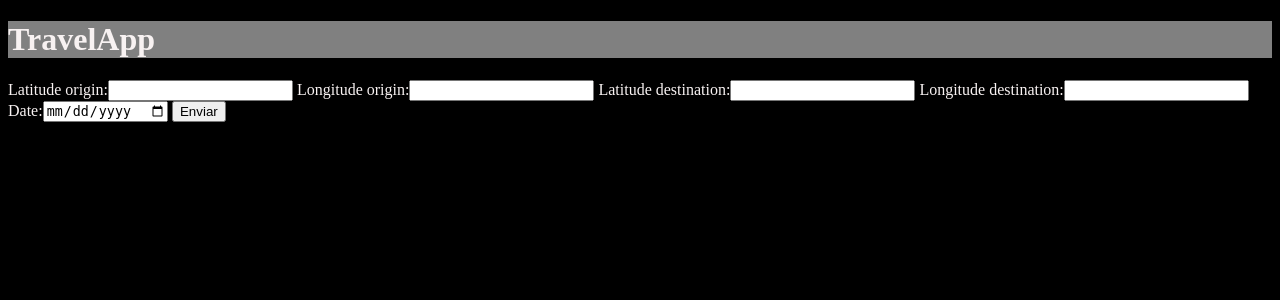
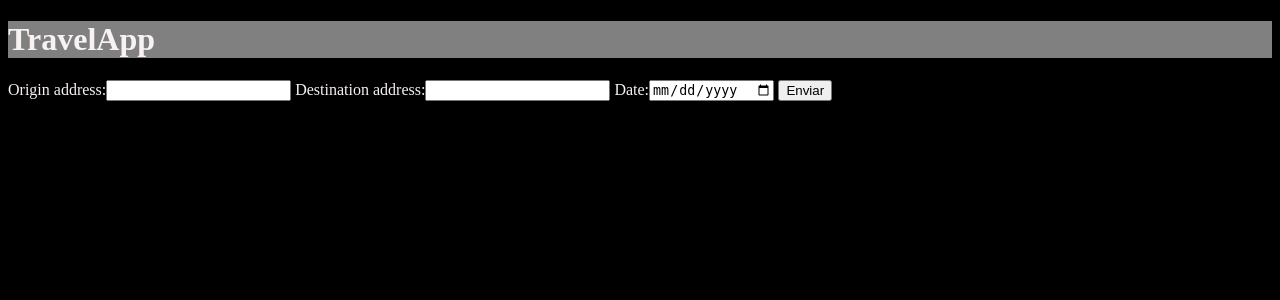
Before and after one commit to andriu99/TFGViajes, a Django app: page / in a window 1280 px wide. Shown: the top 300 px of the page. Run offline with Django 3.2, Linux system fonts and the light colour scheme; data that the repository does not hold is empty; some libraries are stand-ins or nearby versions.

Commit message:
Soluciono #56 y #55

```diff
--- a/project/app/forms.py
+++ b/project/app/forms.py
@@ -1,11 +1,24 @@
 from django import forms
+from places.fields import PlacesField
+from location_field.forms.plain import PlainLocationField
+
 
 class DateInput(forms.DateTimeInput):
     input_type='date'
 
 class userRequest(forms.Form):
-    lat_Origin = forms.FloatField(label='Latitude origin')
-    lon_Origin = forms.FloatField(label='Longitude origin')
-    lat_Dest = forms.FloatField(label='Latitude destination')
-    lon_Dest = forms.FloatField(label='Longitude destination')
+    # lat_Origin = forms.FloatField(label='Latitude origin')
+    # lon_Origin = forms.FloatField(label='Longitude origin')
+    # lat_Dest = forms.FloatField(label='Latitude destination')
+    # lon_Dest = forms.FloatField(label='Longitude destination')
+
+    def __init__(self, *args, **kwargs):
+        super(userRequest,self).__init__(*args, **kwargs)
+
+    #a=forms.CharField(choices=[],required=True)
+
+    origin_address=forms.CharField(max_length=200,widget=forms.TextInput(attrs={"id":"origin_address"}))
+    destination_address=forms.CharField(max_length=200,widget=forms.TextInput(attrs={"id":"destination_address"}))
+
+    #destination_address=forms.CharField(label='Dirección de llegada')
     date=forms.DateField(widget=DateInput)
--- /dev/null
+++ b/project/app/static/google_places.js
@@ -0,0 +1,30 @@
+
+
+let autocomplete
+function initAutocomplete() {
+    autocomplete_id("origin_address")
+    autocomplete_id("destination_address")
+}
+
+function autocomplete_id(idname){
+    autocomplete= new google.maps.places.Autocomplete(
+        document.getElementById(idname),
+    {
+        types: ['address'],
+        componentRestrictions: {'country': ['es']},
+    });
+    autocomplete.addListener('place_changed',onPlaceChanged);
+
+}
+
+
+
+function onPlaceChanged(){
+    var place=autocomplete.getPlace();
+    if (!place.geometry){
+        document.getElementById('origin_address').placeholder='Enter a place';
+
+    }else{
+        document.getElementById('origin_address').innerHTML=place.name;
+    }
+}
--- a/project/app/templates/app/home.html
+++ b/project/app/templates/app/home.html
@@ -2,14 +2,30 @@
 
 {% block content %}
 
-        <form method="post">
+
+    <form method="post">
 		{% csrf_token %}
 		{{ form }}
+
+
+        {% block extend_footer %}
+            {% load static %}
+            <script src="{% static 'google_places.js'%}"></script>
+            <script src="https://maps.googleapis.com/maps/api/js?key=AIzaSyCaR0xc4Xiv3rHEV-HkFD-4Dt7hsIx3aT0&libraries=places&callback=initAutocomplete"></script>
+
+
+        {% endblock %}
+
 		<button>Enviar</button>
 
 
+
+{% comment %}
+
         {% if blablaTrips %}
+        <div class="titles">
             <h2>Lista de viajes en blablaCar</h2>
+        </div>
             <table id="trips">
                 <tr>
                     <th>Hora Salida</th>
@@ -33,7 +49,10 @@
 
 
         {% if skyscannerTrips %}
-            <h2>Lista de viajes en avión (Skyscanner)</h2>
+            <div class="titles">
+
+                <h2>Lista de viajes en avión</h2>
+            </div>
             <table id="trips">
                 <tr>
                         <th>Hora Salida</th>
@@ -60,7 +79,9 @@
 
 
         {% if busTrips %}
-            <h2>Lista de viajes en bus</h2>
+            <div class="titles">
+                <h2>Lista de viajes en bus</h2>
+            </div>
             <table id="trips">
                 <tr>
                     <th>Hora Salida</th>
@@ -87,7 +108,11 @@
 
 
         {% if trainTrips %}
-            <h2>Lista de viajes en tren</h2>
+            <div class="titles">
+
+                <h2>Lista de viajes en tren</h2>
+            </div>
+
             <table id="trips">
                 <tr>
                     <th>Hora Salida</th>
@@ -111,7 +136,7 @@
             </table>
 
 
-        {% endif %}
+        {% endif %} {% endcomment %}
 
 
 
--- a/project/app/templates/app/layout.html
+++ b/project/app/templates/app/layout.html
@@ -5,6 +5,7 @@
     <head>
         {% load static %}
         <link rel="stylesheet" type="text/css" href="{% static 'style.css'%}">
+
 
 
 
@@ -19,5 +20,9 @@
 
         {% endblock %}
 
+        {% block extend_footer %}
+
+        {% endblock%}
+
     </body>
 </html>
--- a/project/app/views.py
+++ b/project/app/views.py
@@ -15,18 +15,17 @@ def home(request):
     if request.method == 'POST':
         form = userRequest(request.POST)
         if form.is_valid():
+            a=1
+            # originalDate=form.cleaned_data['date']
+            # start_date_local=dt(originalDate.year,originalDate.month,originalDate.day)
+
+            # start_coordinates=str(form.cleaned_data['lat_Origin'])+','+str(form.cleaned_data['lon_Origin'])
+            # end_coordinates=str(form.cleaned_data['lat_Dest'])+','+str(form.cleaned_data['lon_Dest'])
 
 
-            originalDate=form.cleaned_data['date']
-            start_date_local=dt(originalDate.year,originalDate.month,originalDate.day)
-
-            start_coordinates=str(form.cleaned_data['lat_Origin'])+','+str(form.cleaned_data['lon_Origin'])
-            end_coordinates=str(form.cleaned_data['lat_Dest'])+','+str(form.cleaned_data['lon_Dest'])
-
-
-            saveBlablacarTrips(start_coordinates,end_coordinates,start_date_local)
-            saveSkyscannerFlights(start_coordinates,end_coordinates,start_date_local)
-            save_train_bus_trips(start_coordinates,end_coordinates,start_date_local)
+            # saveBlablacarTrips(start_coordinates,end_coordinates,start_date_local)
+            # saveSkyscannerFlights(start_coordinates,end_coordinates,start_date_local)
+            # save_train_bus_trips(start_coordinates,end_coordinates,start_date_local)
 
 
     else:
--- a/project/scripts/loadRequestsInfo.py
+++ b/project/scripts/loadRequestsInfo.py
@@ -16,6 +16,8 @@ def importGoogleMapsInfo():
     'latlng':'41.99727014224525,-3.959531186634048',
     'key':'example'
   }
+
+
   getProvinceLocation=Request(name='getProLocatDataThroughCoordinates',description='Find an andress with coordinates',PartToaddToBaseUrl='api/geocode/json',
                               funcToExtractDataFromJsonName='getProvinceLocationThroughCoordinates',ParamsOrDataDictStructure=paramsGeocodeReverseGoogleMaps,typeRequests='GET',RApi=googleMapsRESTApi)
   getProvinceLocation.save()
```
Also changed, not shown: project/app/viewFunctions/homeviewFunctions.py (+4 -4 lines), project/project/settings.py (+17 -0 lines), project/db.sqlite3.
